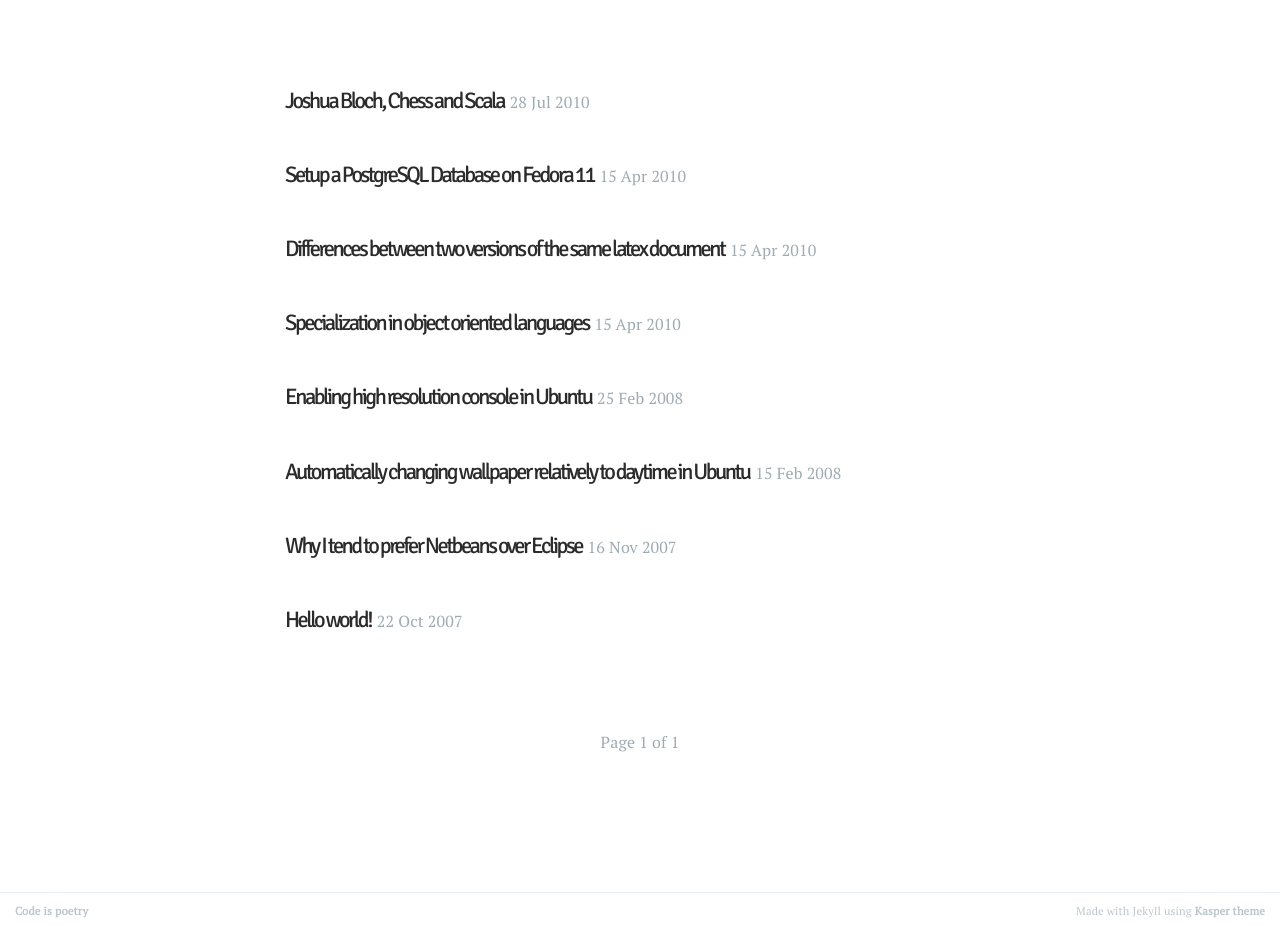
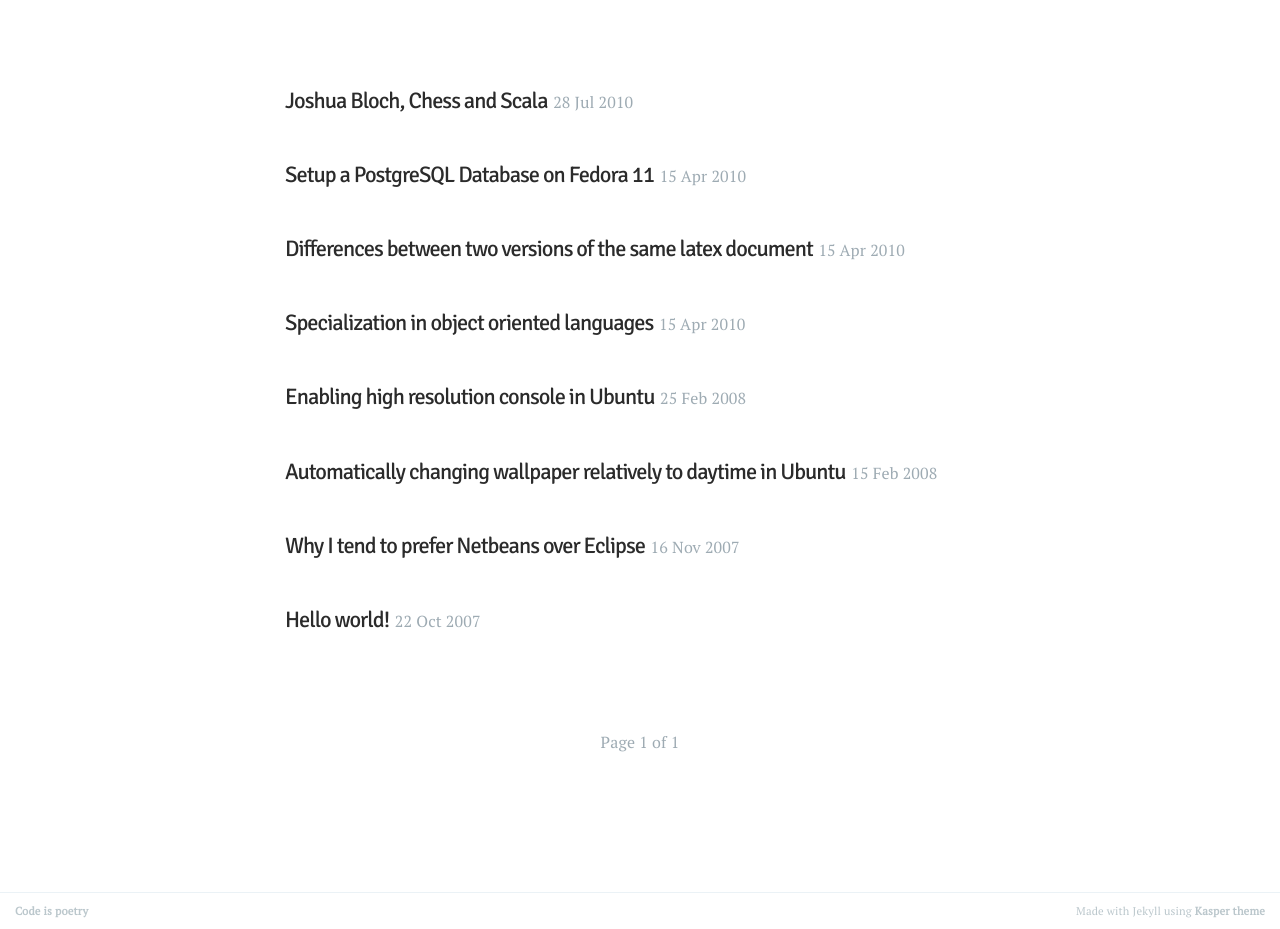
Before and after one commit to jihedamine/jihedamine.github.io, a Jekyll site: the page built from index.html, in a window 1280 px wide. Shown: the part 500-1429 px from the top of the page. Built offline with Jekyll 4.4.1, drawn with Linux system fonts in a browser that asks for light colours; Markdown is read by kramdown in place of the engine named in the settings; the list of posts is cut into pages by our own code.

Commit message:
Updated font spacing

```diff
--- a/assets/css/screen.css
+++ b/assets/css/screen.css
@@ -577,11 +577,15 @@ margin on the iframe, cause it breaks stuff. */
     hyphens: auto;
 }
 
-.post-title a, h1.post-title {
+.summary-post-title a, .post-title a, h1.post-title {
     font-family: Signika, sans-serif;
-    letter-spacing: -2.5px;
+    letter-spacing: -1px;
     text-decoration: none;
     font-weight: normal;
+}
+
+.post-title a, h1.post-title {
+    letter-spacing: -2.5px;
 }
 
 .post-meta {
--- a/index.html
+++ b/index.html
@@ -15,7 +15,7 @@ post_class: index
     {% for post in paginator.posts %}
 
     <article class="post">
-        <div class="post-title"><a href="{{ post.url }}">{{ post.title }}</a>
+        <div class="summary-post-title"><a href="{{ post.url }}">{{ post.title }}</a>
                 <time class="post-meta" datetime="{{ post.date | date:" %Y-%m-%d" }}">
                 {{ post.date | date_to_string }}
                 </time>
```
